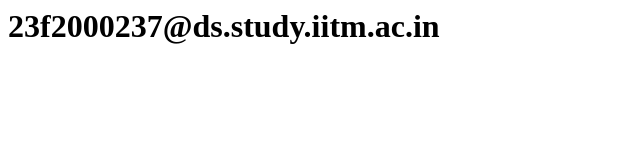
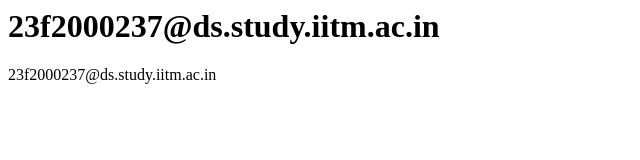
Before and after one commit to 23f2000237/website_hosting, a plain HTML site: page index.html in a window 1280 px wide. Shown: the whole page, without its empty margins (0-640 px from the left). Drawn offline with Linux system fonts and the light colour scheme.

Commit message:
Update index.html

```diff
--- a/index.html
+++ b/index.html
@@ -1 +1,2 @@
 <h1>23f2000237@ds.study.iitm.ac.in</h1>
+<a>23f2000237@ds.study.iitm.ac.in</a>
```
